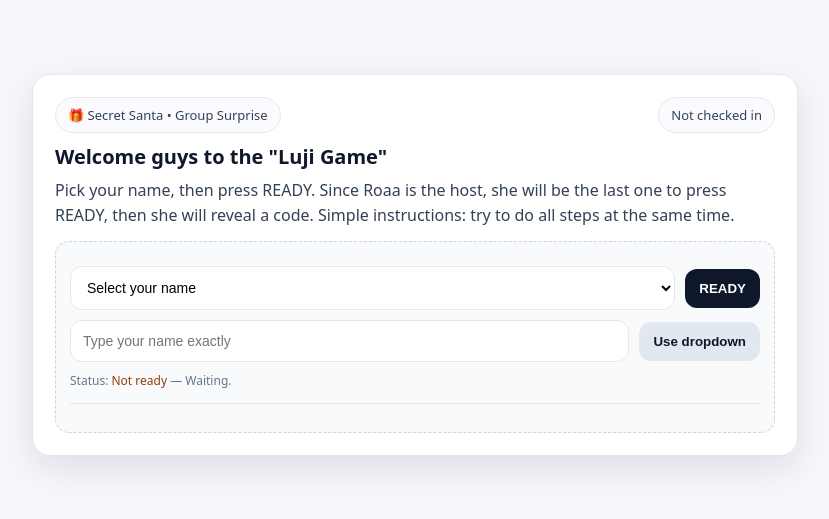
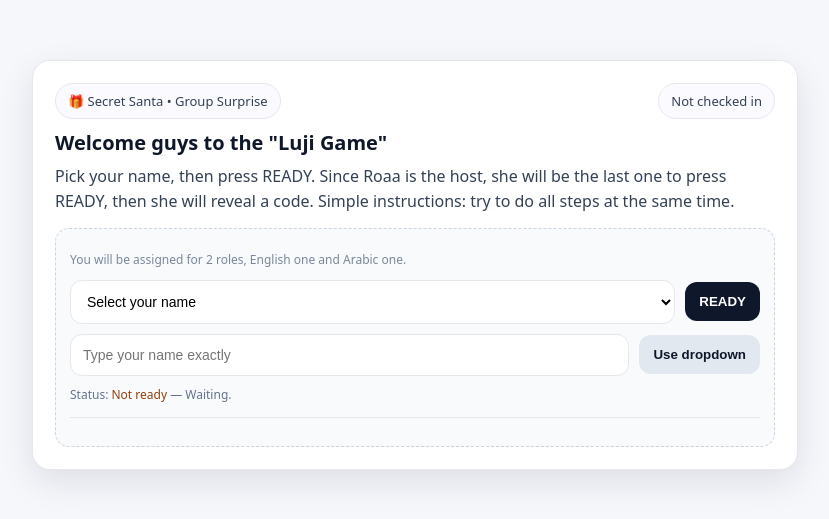
Before and after one commit to secretSanta87878/secret-santa, a plain HTML site: page index.html in a window 1280 px wide. Shown: the part 135-654 px from the top of the page, without its empty margins (225-1054 px from the left). Drawn offline with Linux system fonts and the light colour scheme.

Commit message:
Update index.html

```diff
--- a/index.html
+++ b/index.html
@@ -236,7 +236,7 @@
 
       <!-- CHECK-IN BOX -->
       <div class="reveal" id="checkinBox">
-        <p class="small muted"You will be assigned for 2 roles, English one and Arabic one.</p>
+        <p class="small muted">You will be assigned for 2 roles, English one and Arabic one.</p>
 
         <div class="formRow">
           <select id="nameSelect">
```
